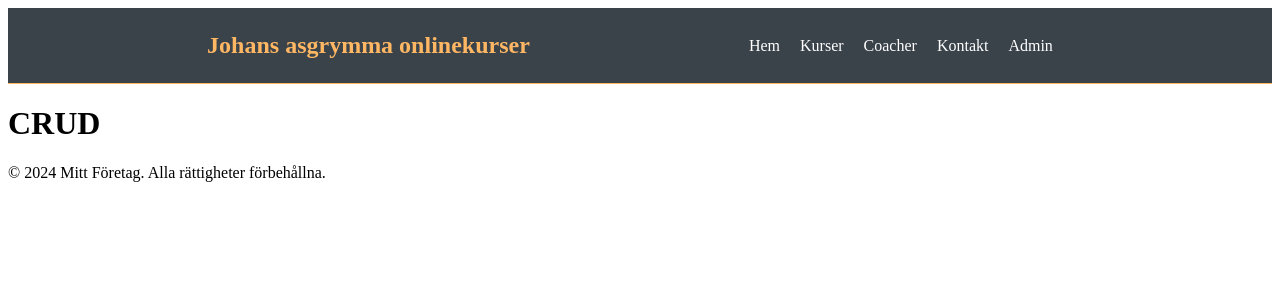
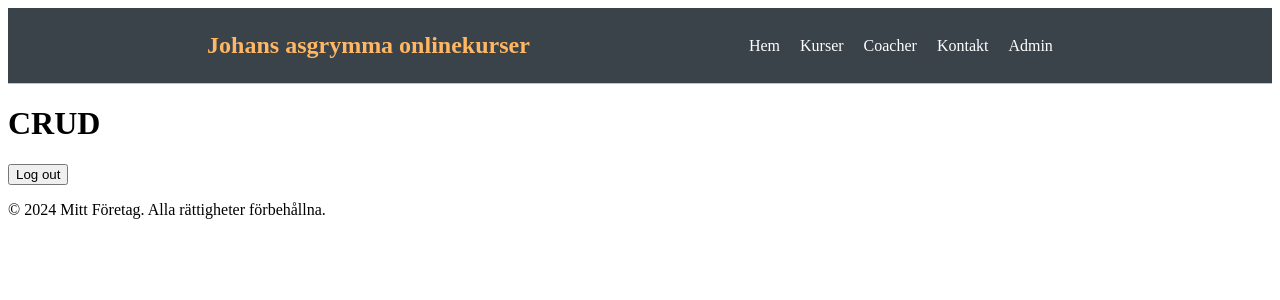
Before and after one commit to j-s-h-86/onlineCoursesApp, a SvelteKit app in the folder frontend/: page /crud in a window 1280 px wide. Shown: the top 300 px of the page. Built offline with nearby package versions, Linux system fonts and the light colour scheme; no server answers.

Commit message:
implemented logout function

```diff
--- a/frontend/src/routes/crud/+page.svelte
+++ b/frontend/src/routes/crud/+page.svelte
@@ -1 +1,27 @@
+<script>
+	import { user } from '../../lib/stores';
+
+	const baseURL = import.meta.env.VITE_API_BASE_URL;
+
+	async function logoutFunction() {
+		const response = await fetch(`${baseURL}/logout`, {
+			method: 'POST',
+			headers: {
+				'Content-Type': 'application/json'
+			}
+		});
+
+		const result = await response.json();
+		if (result.success) {
+			console.log('Logout successful:', result.message);
+			user.set(null);
+			location.href = '/';
+		} else {
+			console.error('Logout failed:', result.message);
+		}
+	}
+</script>
+
 <h1>CRUD</h1>
+
+<button on:click={logoutFunction}>Log out</button>
```
